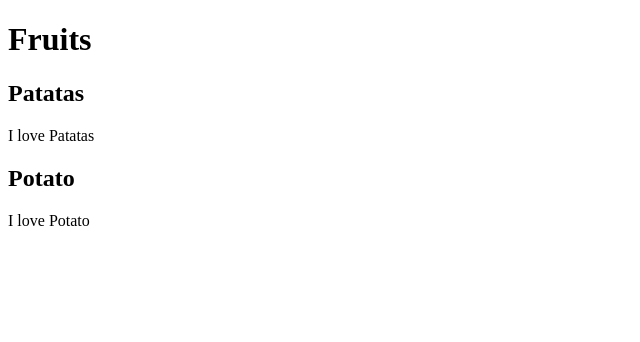
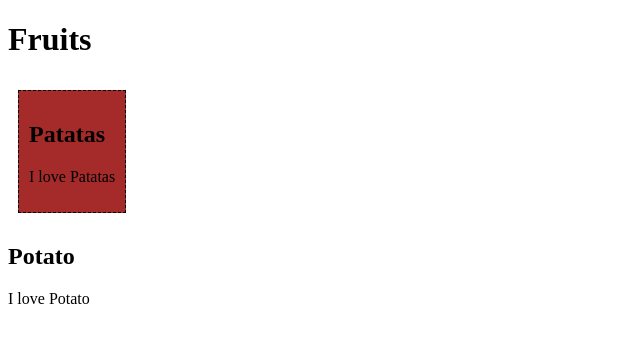
Before and after one commit to MarcusMontero/webprog-it241-vuejs, a Vue app in the folder firstsfc/: page / in a window 1280 px wide. Shown: the top 342 px of the page, without its empty margins (0-640 px from the left). Built offline with nearby package versions, Linux system fonts and the light colour scheme.

Commit message:
Update FoodItem.vue

```diff
--- a/firstsfc/src/components/FoodItem.vue
+++ b/firstsfc/src/components/FoodItem.vue
@@ -17,7 +17,7 @@ export default {
 </script>
 
 <style>
-  .santol {
+  .Patatas {
     border: dashed black 1px;
     display: inline-block;
     margin: 10px;
```
